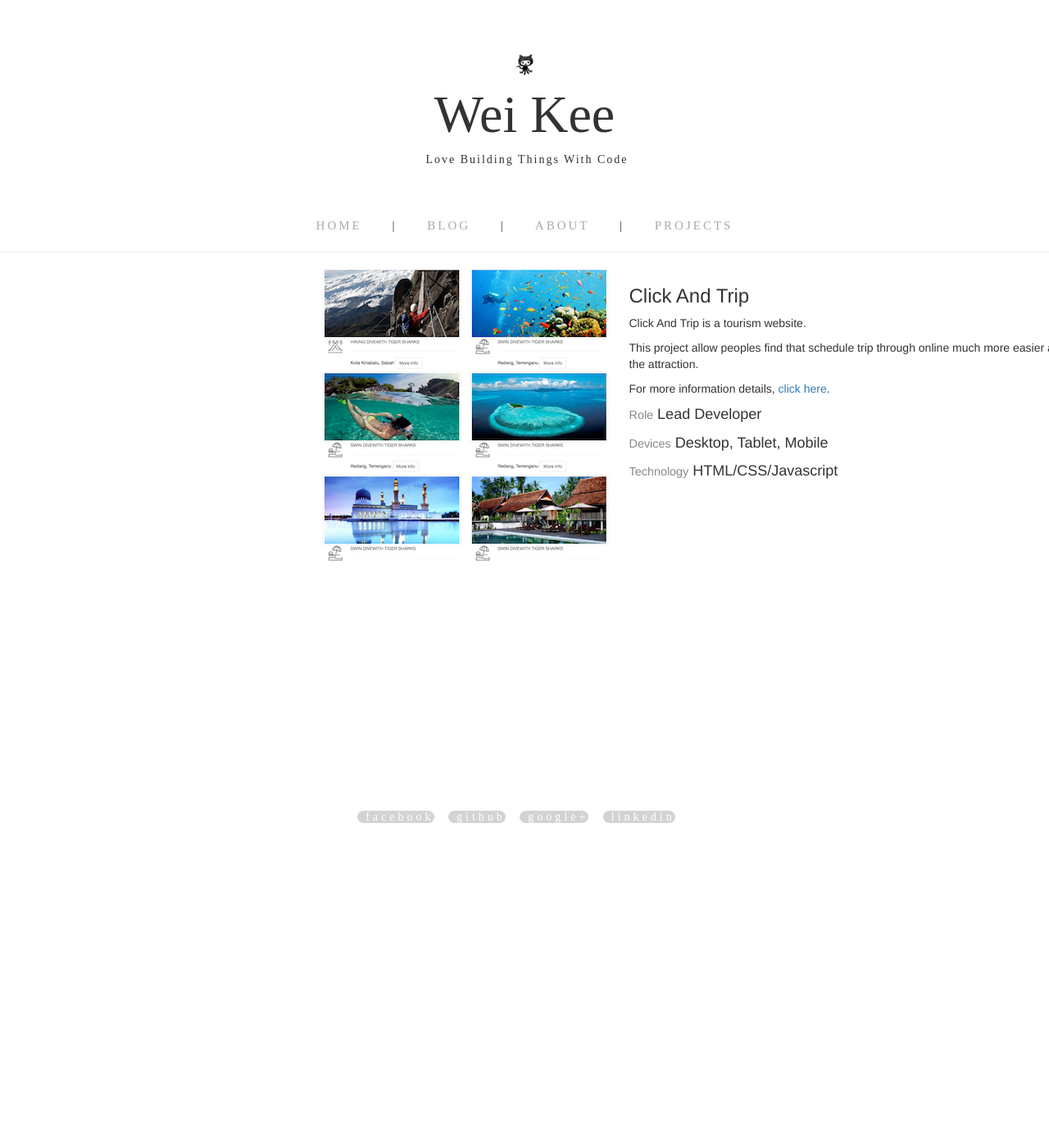
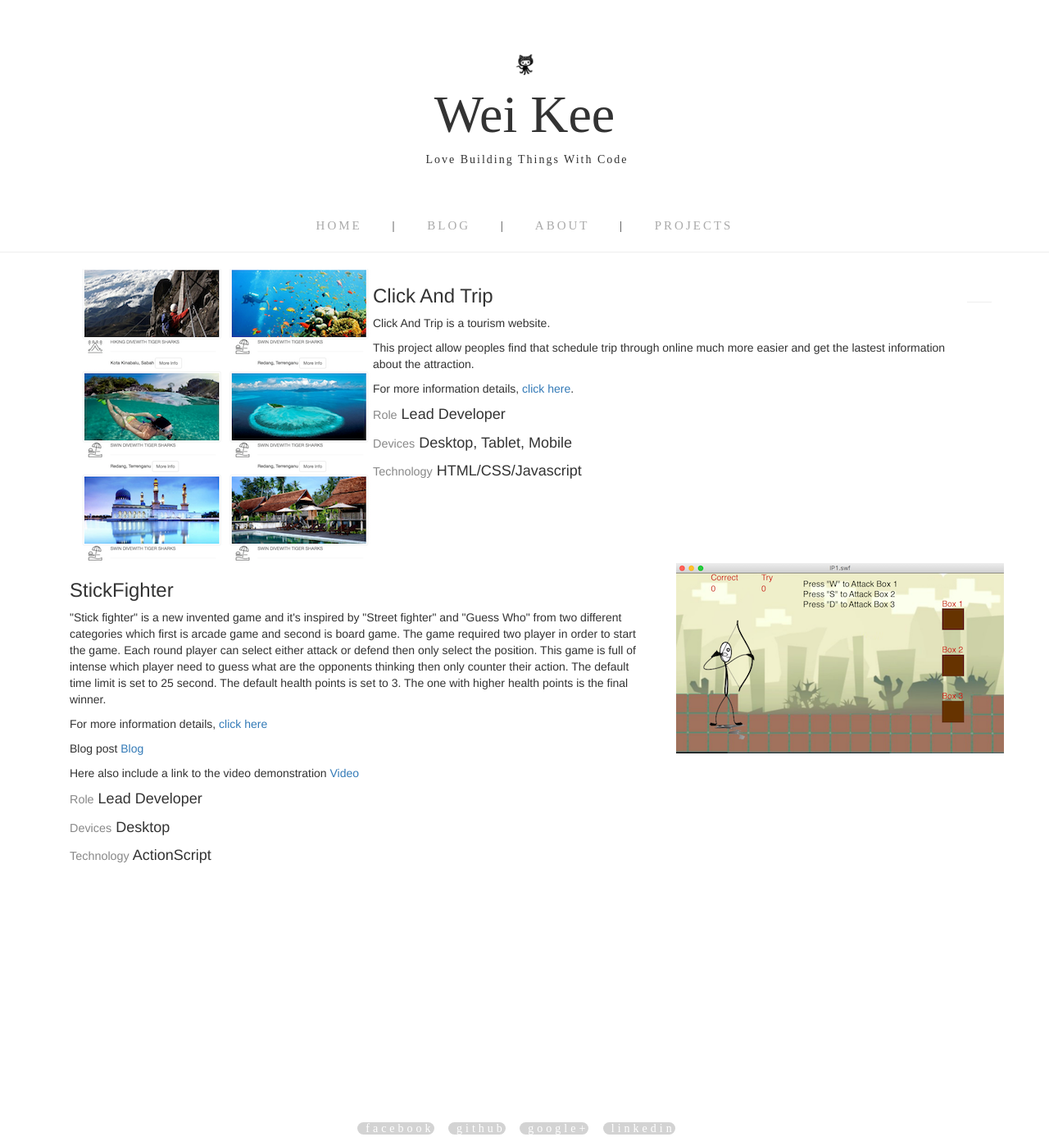
Before and after one commit to weikee94/Blog, a Jekyll site: the page built from portfolio.html, in a window 1280 px wide. Shown: the whole page at 82% size. Built offline with Jekyll 4.4.1, drawn with Linux system fonts in a browser that asks for light colours; nearby versions of some CDN libraries; comment, search, counter and statistics services are not loaded; before the commit the page ends 1007 px from its top, so only the background shows below that.

Commit message:
updated one more projects

```diff
--- a/_layouts/default.html
+++ b/_layouts/default.html
@@ -44,18 +44,14 @@
 </header>
 <hr>
 
-<section>
+
 <div class="container">
 	<div class="row">
-		<div class="col-md-3"></div>
-		<div class="allRequire col-md-6">
-			{{content}}
-		</div>
-		<div class="col-md-3"></div>
+		{{content}}
 	</div>
 	<div class="content"></div>
 </div>
-</section>
+
 
 
 
--- a/blog.html
+++ b/blog.html
@@ -2,7 +2,8 @@
 layout: default
 title: Blog
 ---
-<div class="row blogTag">
+<div class="container">
+<div class="row blogTag col-md-6 col-md-offset-3">
 	<ul>
 	{% for posts in site.posts %}
 		 <li style="list-style:none">
@@ -13,3 +14,4 @@ title: Blog
 	{% endfor %}
 	</ul>
 </div>
+</div>
--- a/portfolio.html
+++ b/portfolio.html
@@ -4,11 +4,11 @@ title: Portfolio
 ---
 
 <div class="container">
-	<div class="row">
-		<div class="col-md-4">
+	<div class="row col-md-12 col-lg-12">
+		<div class="col-md-4 col-lg-4">
 			<img src="{{site.baseurl}}/images/p1.png" alt="clickandtrip">
 		</div>
-		<div class="col-md-8">
+		<div class="col-md-8 col-lg-8">
 			<h3>Click And Trip</h3>
 			<p>Click And Trip is a tourism website.</p>
 			<p>This project allow peoples find that schedule trip through online much more easier and get the lastest information about the attraction.</p>
@@ -18,4 +18,23 @@ title: Portfolio
 			<h4><span class="personalTitle">Technology</span> HTML/CSS/Javascript</h4>
 		</div>
 	</div>
+	<br>
+	<hr>
+
+	<div class="row col-md-12">
+		<div class="col-md-8">
+			<h3>StickFighter</h3>
+			<p>"Stick fighter" is a new invented game and it's inspired by "Street fighter" and "Guess Who"
+				from two different categories which first is arcade game and second is board game. The game required two player in order to start the game. Each round player can select either attack or defend then only select the position. This game is full of intense which player need to guess what are the opponents thinking then only counter their action. The default time limit is set to 25 second. The default health points is set to 3. The one with higher health points is the final winner. </p>
+			<p>For more information details, <a href="http://www.fastswf.com/MNaqx8w">click here</a></p>
+			<p>Blog post <a href="http://vickyhaw94.blogspot.com.au/">Blog</a></p>
+			<p>Here also include a link to the video demonstration <a href="https://www.youtube.com/watch?v=0X5Mv4KbLXA">Video</a></p>
+			<h4><span class="personalTitle">Role</span> Lead Developer</h4>
+			<h4><span class="personalTitle">Devices</span> Desktop</h4>
+			<h4><span class="personalTitle">Technology</span> ActionScript</h4>
+		</div>
+		<div class="col-md-4">
+			<img src="{{site.baseurl}}/images/p2.png" alt="stickfighter">
+		</div>
+	</div>
 </div>
```
Also changed, not shown: _includes/css/main.css (line endings or trailing spaces), images/p2.png (added).
